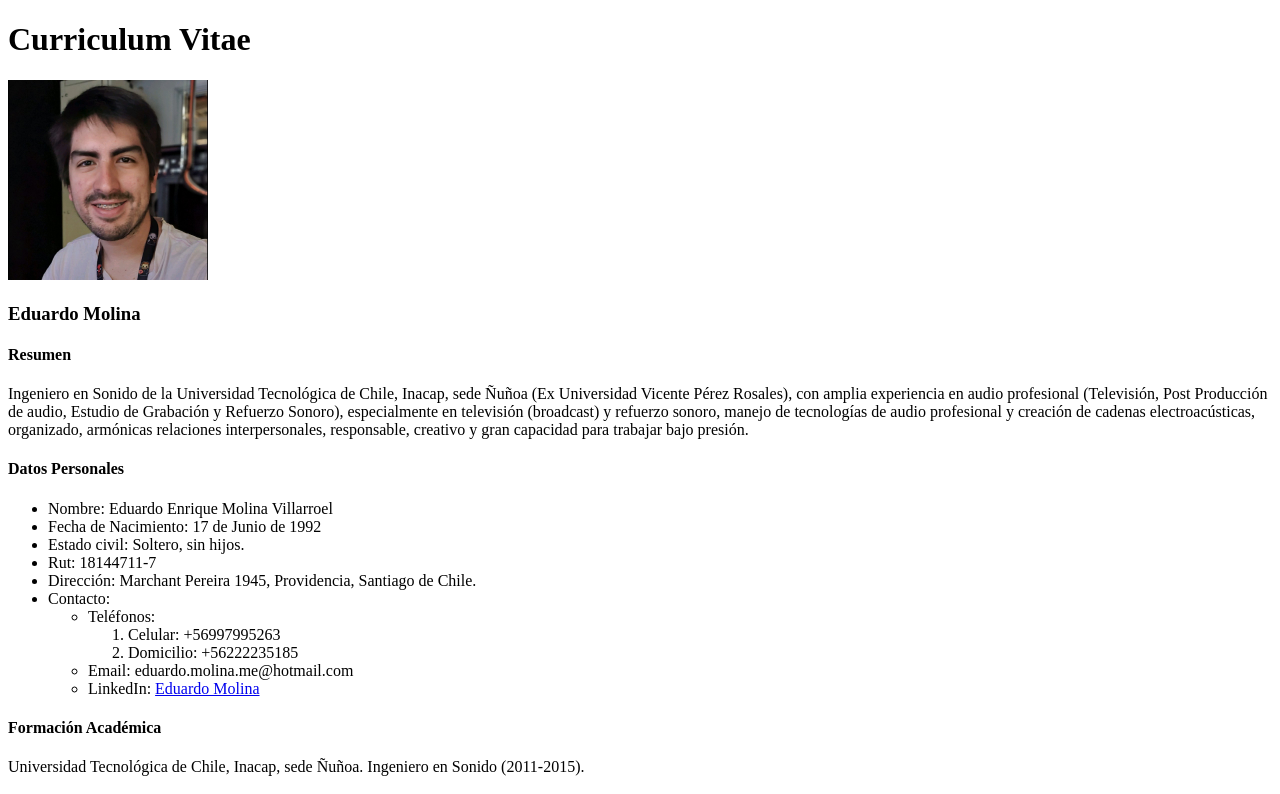
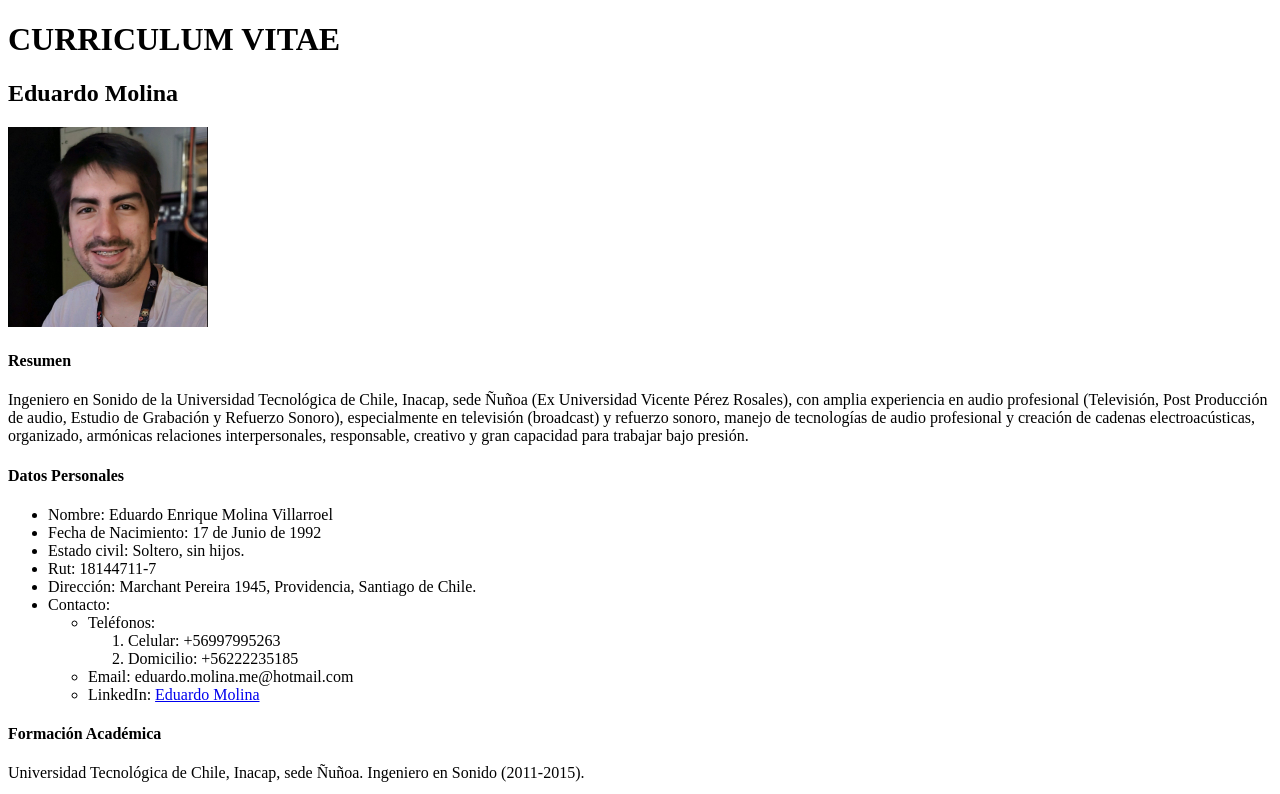
Before and after one commit to bevasquez/fork_desafio1, a plain HTML site: page index.html in a window 1280 px wide. Shown: the top 794 px of the page. Drawn offline with Linux system fonts and the light colour scheme.

Commit message:
modificación de títulos h1 y h2

```diff
--- a/index.html
+++ b/index.html
@@ -12,9 +12,9 @@
   </head>
 
   <body>
-    <h1>Curriculum Vitae</h1>
+    <h1>CURRICULUM VITAE</h1>
+    <h2>Eduardo Molina</h2>
     <img src="assets/imgs/Edu.jpg" width="200px" alt="Foto de Eduardo Molina" />
-    <h3>Eduardo Molina</h3>
     <h4>Resumen</h4>
     <p>
       Ingeniero en Sonido de la Universidad Tecnológica de Chile, Inacap, sede
```
